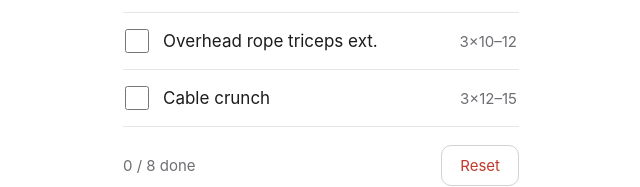
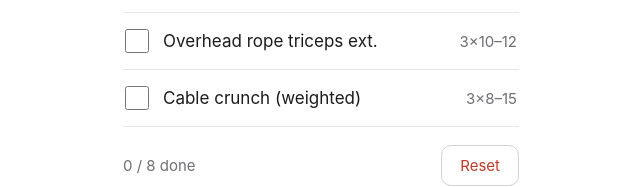
Before and after one commit to dbrown540/workout, a plain HTML site: page index.html in a window 1280 px wide. Shown: the part 454-641 px from the top of the page, without its empty margins (319-959 px from the left). Drawn offline with Linux system fonts and the light colour scheme.

Commit message:
Add weighted ab work to push and pull days
Co-Authored-By: Claude Fable 5 <noreply@anthropic.com>

```diff
--- a/index.html
+++ b/index.html
@@ -106,7 +106,7 @@ const DATA = {
       ["Cable crossover (high to low)", "3×12–15"],
       ["Rope triceps pushdown", "3×12–15"],
       ["Overhead rope triceps ext.", "3×10–12"],
-      ["Cable crunch", "3×12–15"]
+      ["Cable crunch (weighted)", "3×8–15"]
     ],
     B: [
       ["Cable lateral raise", "4×15–20"],
@@ -116,7 +116,7 @@ const DATA = {
       ["Flat DB press", "3×8–12"],
       ["DB lateral raise", "3×12–15"],
       ["Overhead DB triceps ext.", "3×10–12"],
-      ["Hanging knee raise", "3×10–15"]
+      ["Hanging knee/leg raise", "3×8–15"]
     ]
   },
   pull: {
@@ -127,7 +127,8 @@ const DATA = {
       ["Reverse pec deck (rear delt)", "3×12–20"],
       ["Face pull", "3×12–15"],
       ["DB curl", "3×8–12"],
-      ["Hammer curl", "3×10–12"]
+      ["Hammer curl", "3×10–12"],
+      ["Machine ab crunch", "3×8–15"]
     ],
     B: [
       ["Neutral-grip lat pulldown", "3×8–12"],
@@ -136,7 +137,8 @@ const DATA = {
       ["Reverse pec deck (rear delt)", "3×12–20"],
       ["Incline DB curl", "3×8–12"],
       ["Cable bar curl", "3×10–12"],
-      ["Reverse-grip curl (forearms)", "3×12–15"]
+      ["Reverse-grip curl (forearms)", "3×12–15"],
+      ["Cable crunch (weighted)", "3×8–15"]
     ]
   },
   legs: {
```
